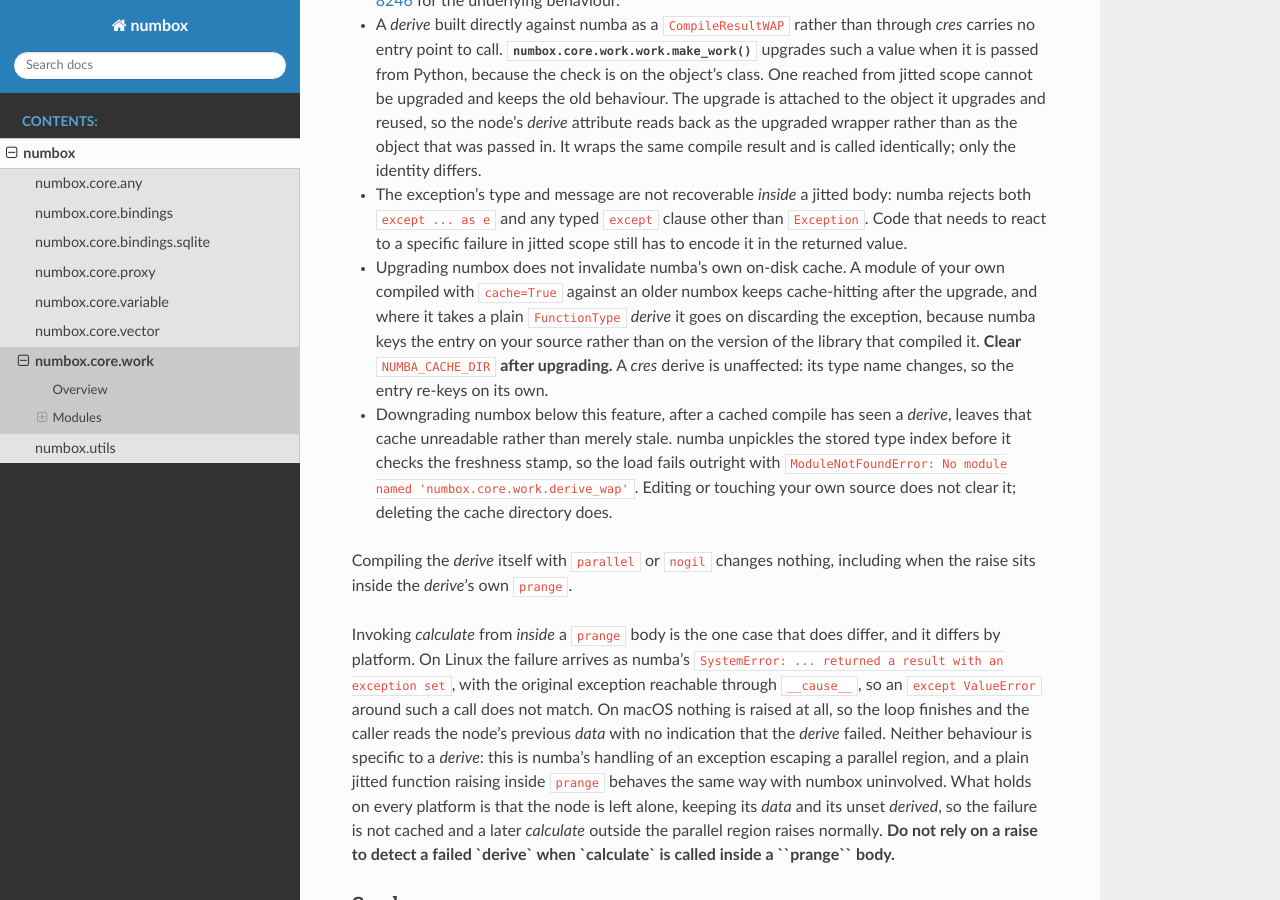
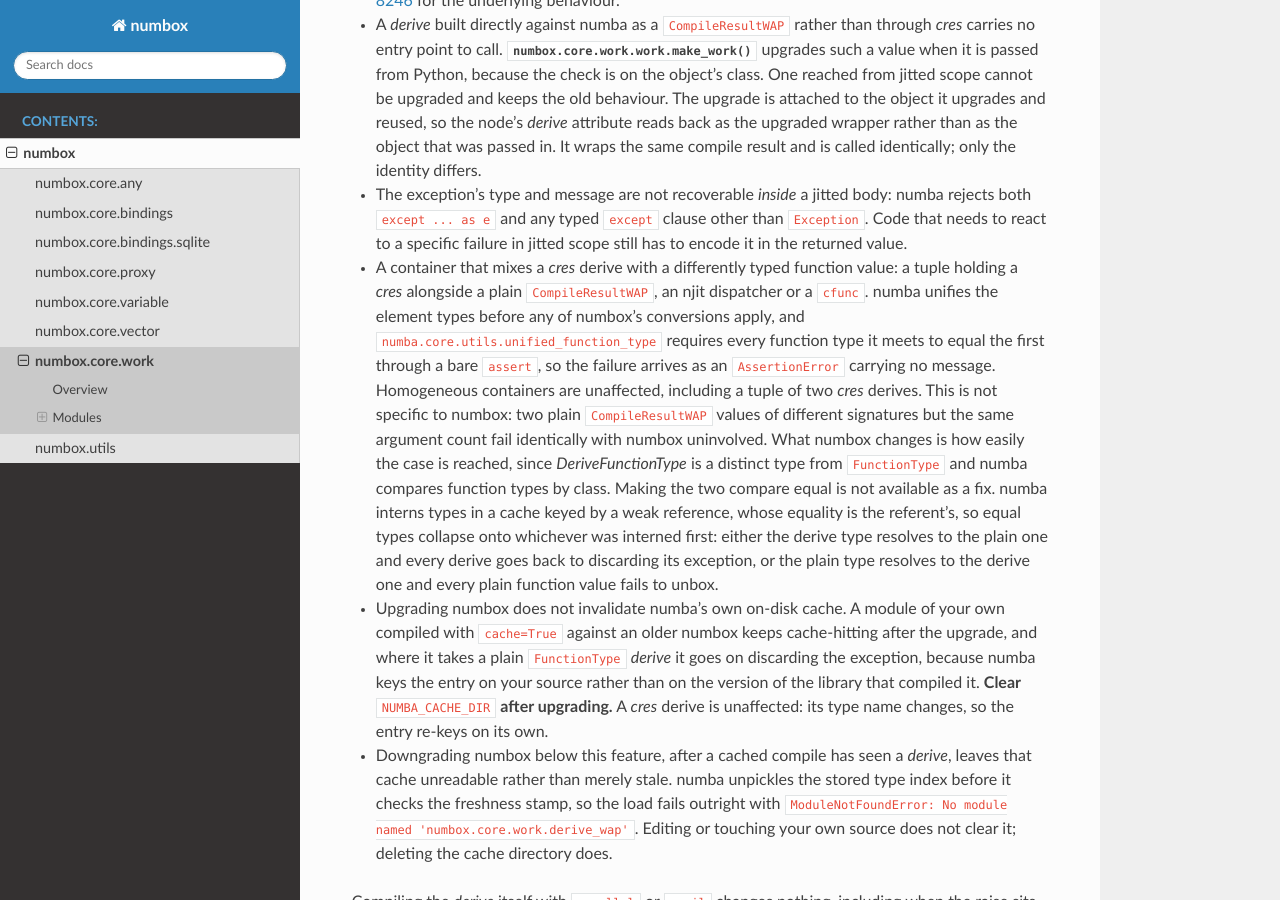
Before and after one commit to Goykhman/numbox, a Sphinx documentation site: the page built from docs/numbox.core.work.rst, in a window 1280 px wide and 900 px high, scrolled down 11767 px. Built offline with Sphinx 7.4.7 and the Read the Docs theme 3.1.0, drawn with Linux system fonts in a browser that asks for light colours.

Commit message:
Document the mixed function-value container limit
A container mixing a cres derive with a differently typed function value fails
during numba's type unification. Four combinations that worked before this
change now do not: a cres with a plain CompileResultWAP, with an njit
dispatcher, with a cfunc, and the same pair reversed. A tuple of two cres
derives is unaffected.

The underlying defect is not this change's. unified_function_type requires
every function type it meets to equal the first through a bare assert, so the
failure carries no message, and two plain CompileResultWAP values of different
signatures but the same argument count fail identically with numbox uninvolved,
on this branch and on main alike. What changes here is how easily the case is
reached, because DeriveFunctionType is a distinct type and numba compares
function types by class.

Making the two types compare equal is not available as a fix, which is why this
is documented rather than repaired. numba interns types in a cache keyed by a
weak reference, and a weak reference's equality is the referent's, so two equal
types collapse onto whichever was interned first. Measured both ways: with the
plain type first, asking for the derive type hands back the plain one and every
derive silently returns to discarding its exception; with the derive type
first, asking for the plain type hands back the derive one and every plain
function value fails to unbox. The outcome depends on import order, so the
distinctness is now pinned by a test rather than left to be rediscovered.

Declaring the container type explicitly does not help either; the unification
runs before any conversion applies.

```diff
--- a/docs/numbox.core.work.rst
+++ b/docs/numbox.core.work.rst
@@ -582,6 +582,21 @@ These limits are worth knowing:
   rejects both ``except ... as e`` and any typed ``except`` clause other than
   ``Exception``. Code that needs to react to a specific failure in jitted scope still has
   to encode it in the returned value.
+- A container that mixes a `cres` derive with a differently typed function value: a tuple
+  holding a `cres` alongside a plain ``CompileResultWAP``, an njit dispatcher or a
+  ``cfunc``. numba unifies the element types before any of numbox's conversions apply, and
+  ``numba.core.utils.unified_function_type`` requires every function type it meets to equal
+  the first through a bare ``assert``, so the failure arrives as an ``AssertionError``
+  carrying no message. Homogeneous containers are unaffected, including a tuple of two
+  `cres` derives. This is not specific to numbox: two plain ``CompileResultWAP`` values of
+  different signatures but the same argument count fail identically with numbox uninvolved.
+  What numbox changes is how easily the case is reached, since `DeriveFunctionType` is a
+  distinct type from ``FunctionType`` and numba compares function types by class. Making the
+  two compare equal is not available as a fix. numba interns types in a cache keyed by a
+  weak reference, whose equality is the referent's, so equal types collapse onto whichever
+  was interned first: either the derive type resolves to the plain one and every derive goes
+  back to discarding its exception, or the plain type resolves to the derive one and every
+  plain function value fails to unbox.
 - Upgrading numbox does not invalidate numba's own on-disk cache. A module of your own
   compiled with ``cache=True`` against an older numbox keeps cache-hitting after the
   upgrade, and where it takes a plain ``FunctionType`` `derive` it goes on discarding the
```
Also changed, not shown: 1 other file.
